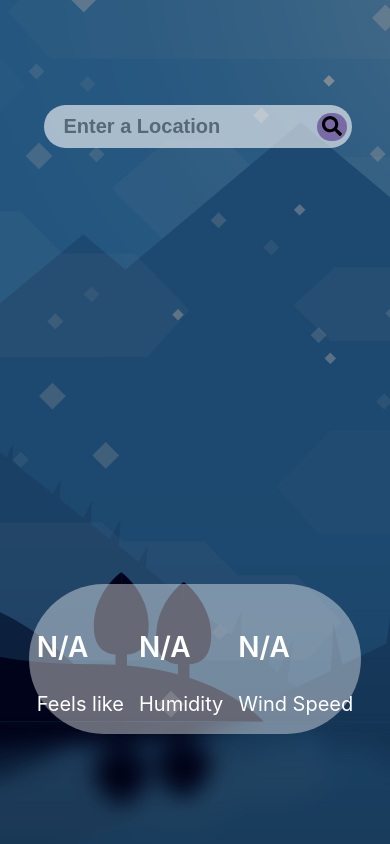
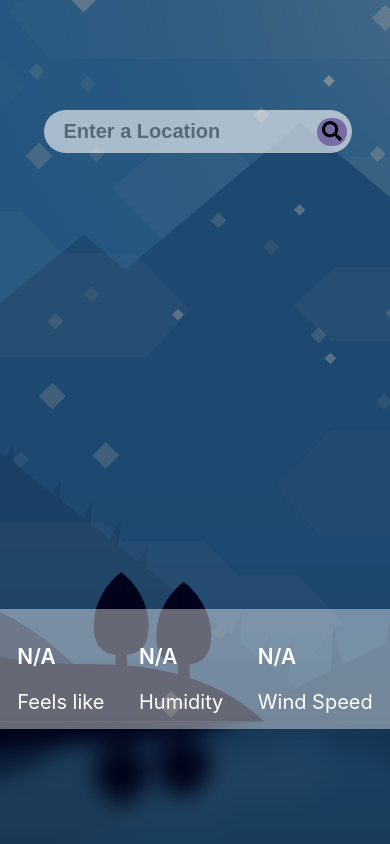
Before and after one commit to MHassan47/React-Weather-App, a React (Create React App) app: page / in a window 390 px wide. Built offline with nearby package versions, Linux system fonts and the light colour scheme; no server answers.

Commit message:
adds media queries for mobile view of app

```diff
--- a/src/App.css
+++ b/src/App.css
@@ -14,7 +14,7 @@ h1 {
 }
 p {
   font-weight: 600;
-  font-size: 28px;
+  font-size: 1.3rem;
 }
 
 div {
@@ -76,7 +76,17 @@ div {
   align-items: center;
 
   border-radius: 80px;
-  width: 85vw;
+  width: 60vw;
   height: 150px;
   background-color: rgba(255, 255, 255, 0.4);
 }
+
+@media only screen and (max-width: 750px) {
+  .weather_info {
+    display: flex;
+    border-radius: 0;
+    width: 100vw;
+    height: 120px;
+    background-color: rgba(255, 255, 255, 0.4);
+  }
+}
```
